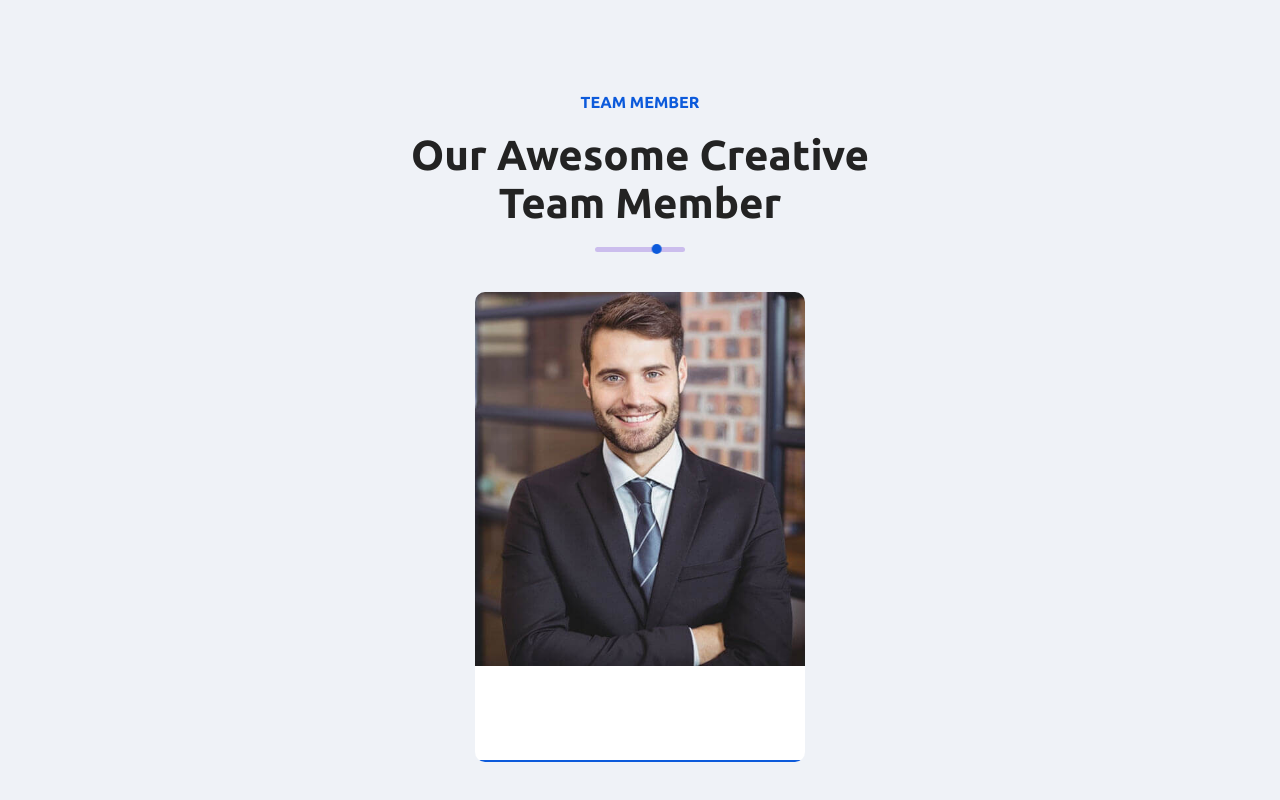
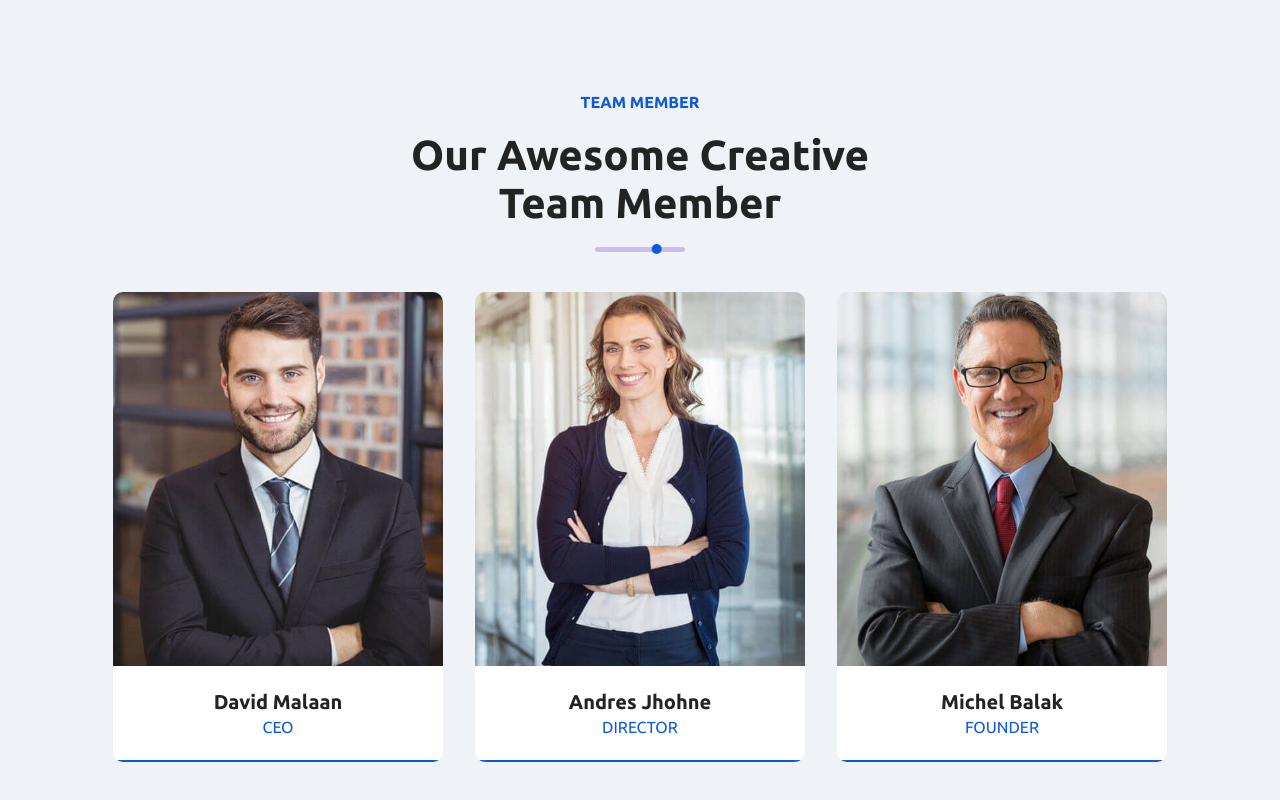
Before and after one commit to gyamficodes/vue-website, a Vue app: page / in a window 1280 px wide. Shown: the part 6675-7475 px from the top of the page. Built offline with nearby package versions, Linux system fonts and the light colour scheme.

Commit message:
TeamPage Updated

```diff
--- a/src/assets/Sass/Style.css
+++ b/src/assets/Sass/Style.css
@@ -1178,10 +1178,24 @@
   transition: all 0.4s ease-in-out;
 }
 .TeamMemberPage .Team-down .Team-cards .cards:hover {
-  transform: translateY(-10px);
+  transform: translateY(-2px);
 }
 .TeamMemberPage .Team-down .Team-cards .cards:hover .card-image .links {
   transform: translateX(170px);
+}
+.TeamMemberPage .Team-down .Team-cards .cards:hover .card-image {
+  transform: scale(1.08);
+}
+.TeamMemberPage .Team-down .Team-cards .cards:hover .card-image::after {
+  position: absolute;
+  z-index: -1;
+  left: 0;
+  top: 0;
+  width: 100%;
+  height: 100%;
+  background: rgba(12, 90, 219, 0.85);
+  content: "";
+  transition: all 0.4s ease-in-out;
 }
 .TeamMemberPage .Team-down .Team-cards .cards .card-image {
   height: 80%;
@@ -1193,6 +1207,7 @@
   align-items: center;
   justify-content: center;
   transition: all 0.4s ease-in-out;
+  position: relative;
 }
 .TeamMemberPage .Team-down .Team-cards .cards .card-image .links {
   width: 90px;
@@ -1218,6 +1233,25 @@
   height: 20%;
   background: #fff;
   border-bottom: 2px solid #0c5adb;
+  position: relative;
+  display: flex;
+  align-items: center;
+  justify-content: center;
+  flex-direction: column;
+}
+.TeamMemberPage .Team-down .Team-cards .cards .card-text h4 {
+  font-size: 20px;
+  font-weight: 700;
+  transition: all 0.3s ease-in-out;
+  color: #232323;
+  margin-bottom: 4px;
+}
+.TeamMemberPage .Team-down .Team-cards .cards .card-text h4:hover {
+  color: #0c5adb;
+  cursor: pointer;
+}
+.TeamMemberPage .Team-down .Team-cards .cards .card-text p {
+  color: #0c5adb;
 }
 
 * {
--- a/src/assets/Sass/_TeamMemberPage.scss
+++ b/src/assets/Sass/_TeamMemberPage.scss
@@ -8,6 +8,7 @@
     display: flex;
     align-items: center;
     justify-content: center;
+
     .team-top-content {
       h6 {
         letter-spacing: 0;
@@ -16,12 +17,14 @@
         text-align: center;
         margin-bottom: 20px;
       }
+
       h1 {
         font-size: 42px;
         color: #232323;
         font-weight: 800;
         text-align: center;
       }
+
       .line {
         height: 5px;
         width: 90px;
@@ -53,15 +56,18 @@
       }
     }
   }
+
   .Team-down {
     display: flex;
     align-items: center;
     justify-content: center;
     padding-top: 40px;
+
     .Team-cards {
       display: flex;
       align-items: center;
       gap: 2em;
+
       .cards {
         width: 330px;
         height: 470px;
@@ -72,12 +78,28 @@
         display: flex;
         border-radius: 10px;
         transition: all 0.4s ease-in-out;
-       &:hover{
-        transform: translateY(-10px);
+
+        &:hover {
+          transform: translateY(-2px);
         }
-       &:hover .card-image .links{
+
+        &:hover .card-image .links {
           transform: translateX(170px);
+        }
 
+        &:hover .card-image{
+          transform: scale(1.08);
+        }
+        &:hover .card-image::after {
+          position: absolute;
+          z-index: -1;
+          left: 0;
+          top: 0;
+          width: 100%;
+          height: 100%;
+          background: rgba(12, 90, 219, 0.85);
+          content: "";
+          transition: all 0.4s ease-in-out;
         }
         .card-image {
           height: 80%;
@@ -89,7 +111,7 @@
           align-items: center;
           justify-content: center;
           transition: all 0.4s ease-in-out;
-        //   overflow: hidden;
+          position: relative;
           .links {
             width: 90px;
             height: 130px;
@@ -104,21 +126,43 @@
 
             gap: 1em;
             text-align: left;
+
             a {
               margin-left: 3px;
               text-decoration: none;
+
               i {
                 color: #0c5adb;
               }
             }
           }
         }
+
         .card-text {
           height: 20%;
           background: #fff;
           border-bottom: 2px solid #0c5adb;
+          position: relative;
+          display: flex;
+          align-items: center;
+          justify-content: center;
+          flex-direction: column;
+          h4{
+            font-size: 20px;
+            font-weight: 700;
+            transition:all 0.3s ease-in-out;
+            color: #232323;
+            margin-bottom: 4px;
+            &:hover  {
+                color: #0c5adb;
+                cursor: pointer;
+            }
+          }
+          p{
+            color: #0c5adb;
           }
         }
       }
     }
   }
+}
--- a/src/components/TeamMemberPage.vue
+++ b/src/components/TeamMemberPage.vue
@@ -12,8 +12,8 @@
     </div>
     <div class="Team-down">
       <div class="Team-cards">
-        <div class="cards">
-          <div class="card-image" :style="`background-image: url(${pic}) `">
+        <div class="cards" v-for="card in cards" :key="card.id">
+          <div class="card-image" :style="`background-image: url(${card.pic}) `">
             <div class="links">
               <a href="#"><i class="fa-brands fa-facebook-f"></i></a>
               <a href="#"><i class="fa-brands fa-twitter"></i></a>
@@ -21,7 +21,10 @@
               <a href="#"><i class="fa-brands fa-pinterest"></i></a>
             </div>
           </div>
-          <div class="card-text"></div>
+          <div class="card-text">
+           <h4>{{ card.name }}</h4>
+             <p>{{ card.title }}</p>
+          </div>
         </div>
       </div>
     </div>
@@ -30,13 +33,35 @@
 
 <script>
 import image from "../assets/team1.jpg";
+import image2 from "../assets/team2.jpg";
+import image3 from "../assets/team3.jpg";
 export default {
   name: "TeamMemberPage",
   components: {},
   props: [],
   data() {
     return {
-      pic: image,
+      cards:[
+        {
+          id:1,
+          pic:image,
+          name:'David Malaan',
+          title:'CEO'
+        },
+        {
+          id:2,
+          pic:image2,
+          name:'Andres Jhohne',
+          title:'DIRECTOR'
+        },
+        {
+          id:3,
+          pic:image3,
+          name:'Michel Balak',
+          title:'FOUNDER'
+        },
+      ],
+
     };
   },
   methods: {},
```
Also changed, not shown: 1 other file (tests, documents, lock files or other folders). Lines whose indentation alone changed are shown as unchanged.
